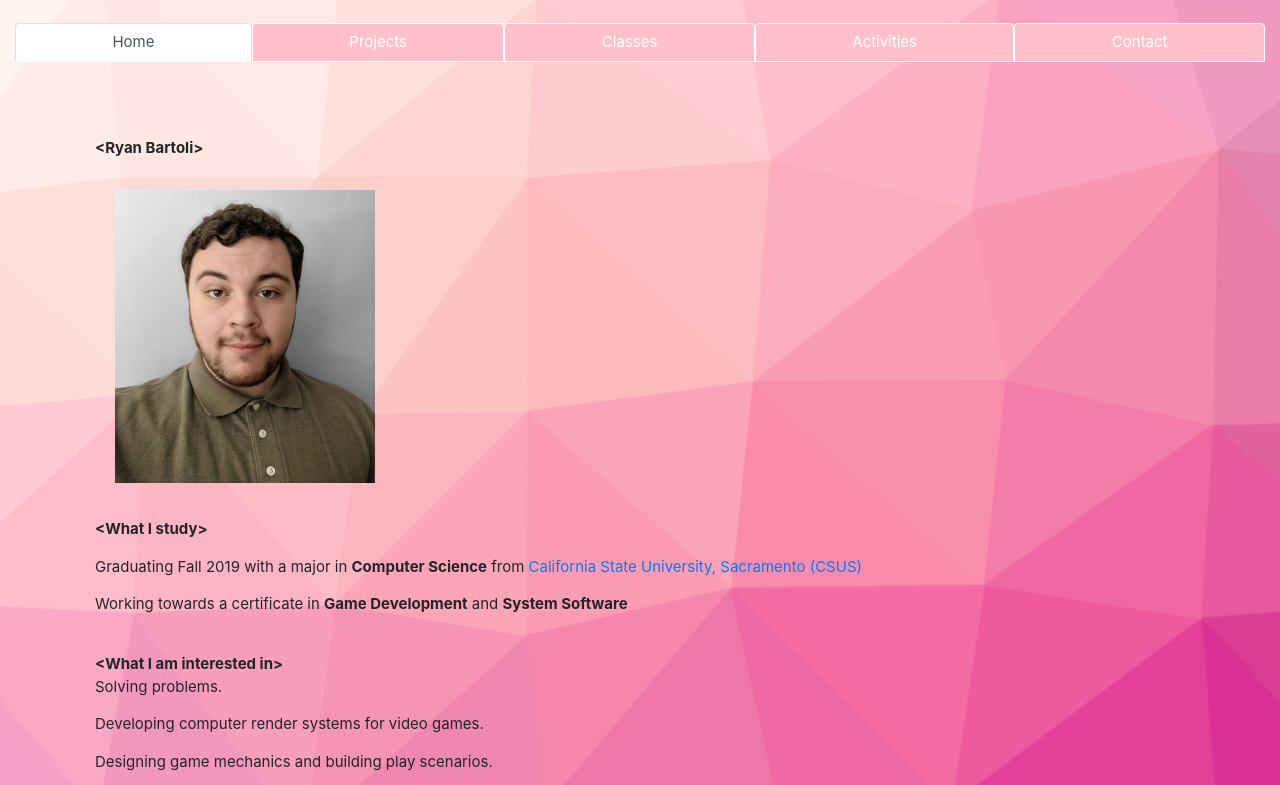
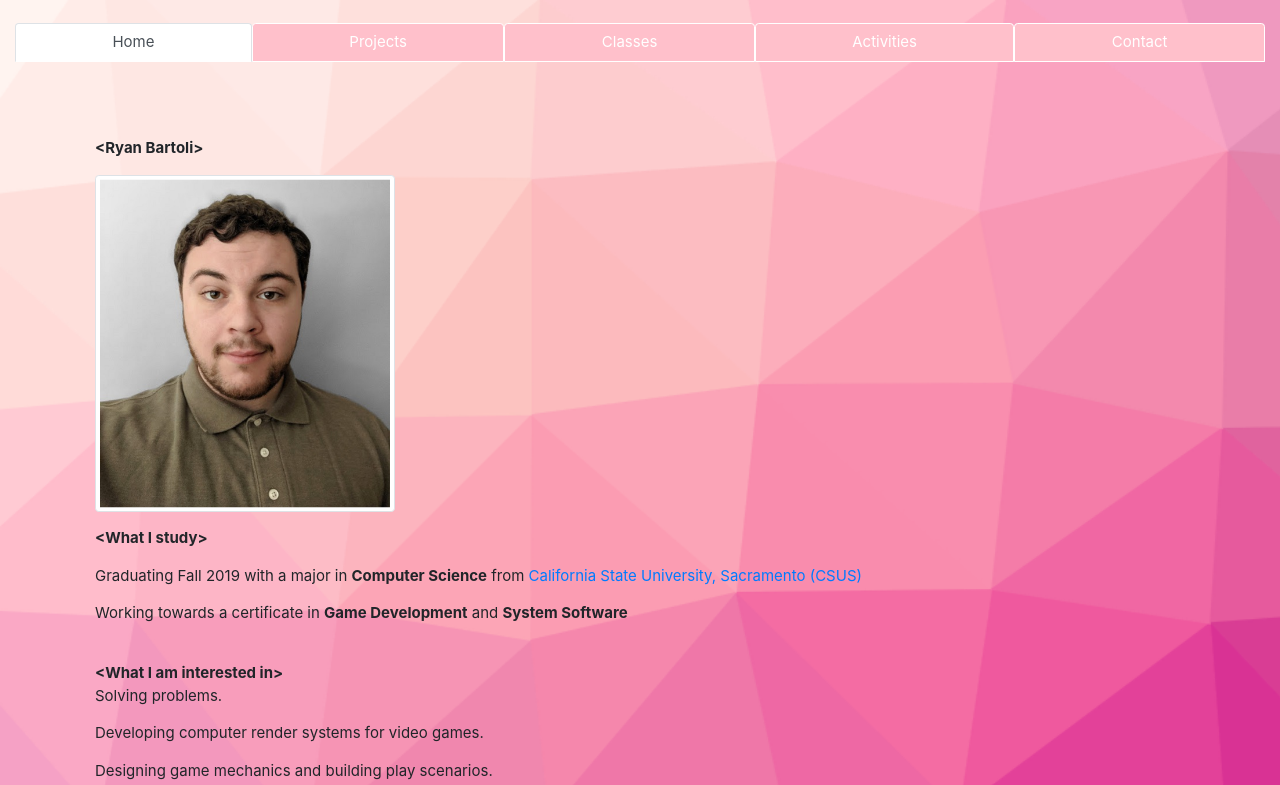
Before and after one commit to Heriasho/jellope.github.io, a plain HTML site: page index.html in a window 1280 px wide. Shown: the top 785 px of the page. Drawn offline with nearby package versions, Linux system fonts and the light colour scheme.

Commit message:
portrait thumbnail

```diff
--- a/index.html
+++ b/index.html
@@ -56,7 +56,7 @@
 			<div class="jumbotron">
 				<p id="Top Paragraph"></p>
 					<p><b>&lt;Ryan Bartoli&gt;</b></p>
-					<p><img src="mainSite/Portrait.png" class="ex1 image-fluid" alt="Rando"></p>
+					<p><img src="mainSite/Portrait.png" class="ex1 image-fluid img-thumbnail" alt="Rando"></p>
 					<p><b>&lt;What I study&gt;</b></p>
 					<p>Graduating Fall 2019 with a major in <b>Computer Science</b> from <a href="https://www.csus.edu/">California State University, Sacramento (CSUS)</a></p>
 					<p>Working towards a certificate in <b>Game Development</b> and <b>System Software</b></p>
```
